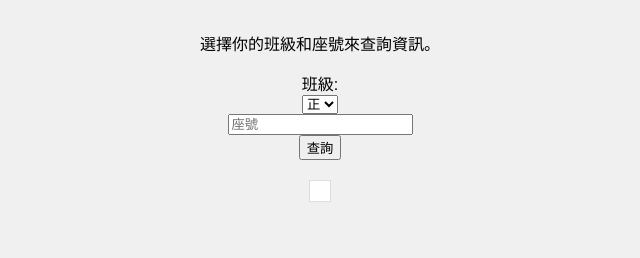
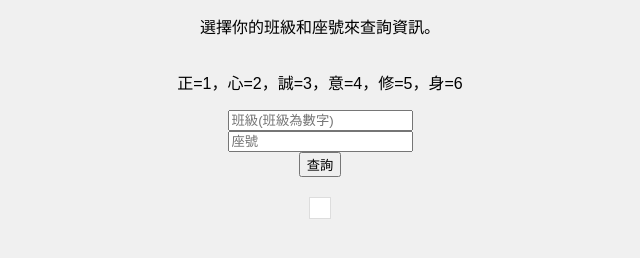
Before and after one commit to WarWolf42/rank, a plain HTML site: page index.html in a window 1280 px wide. Shown: the part 356-614 px from the top of the page, without its empty margins (320-960 px from the left). Drawn offline with Linux system fonts and the light colour scheme.

Commit message:
index_v2.html

```diff
--- a/index.html
+++ b/index.html
@@ -9,17 +9,8 @@
 <body>
     <h1>112學年度下學期 高一修改前的段考成績</h1>
     <p>選擇你的班級和座號來查詢資訊。</p>
-
-    <label for="classSelect">班級:</label>
-    <select id="classSelect" name="class">
-        <option value="1">正</option>
-        <option value="2">心</option>
-        <option value="3">誠</option>
-        <option value="4">意</option>
-        <option value="5">修</option>
-        <option value="6">身</option>
-    </select>
-
+    <p>正=1，心=2，誠=3，意=4，修=5，身=6</p>
+    <input type="text" id="classInput" placeholder="班級(班級為數字)">
     <input type="text" id="numberInput" placeholder="座號">
 
 
```
